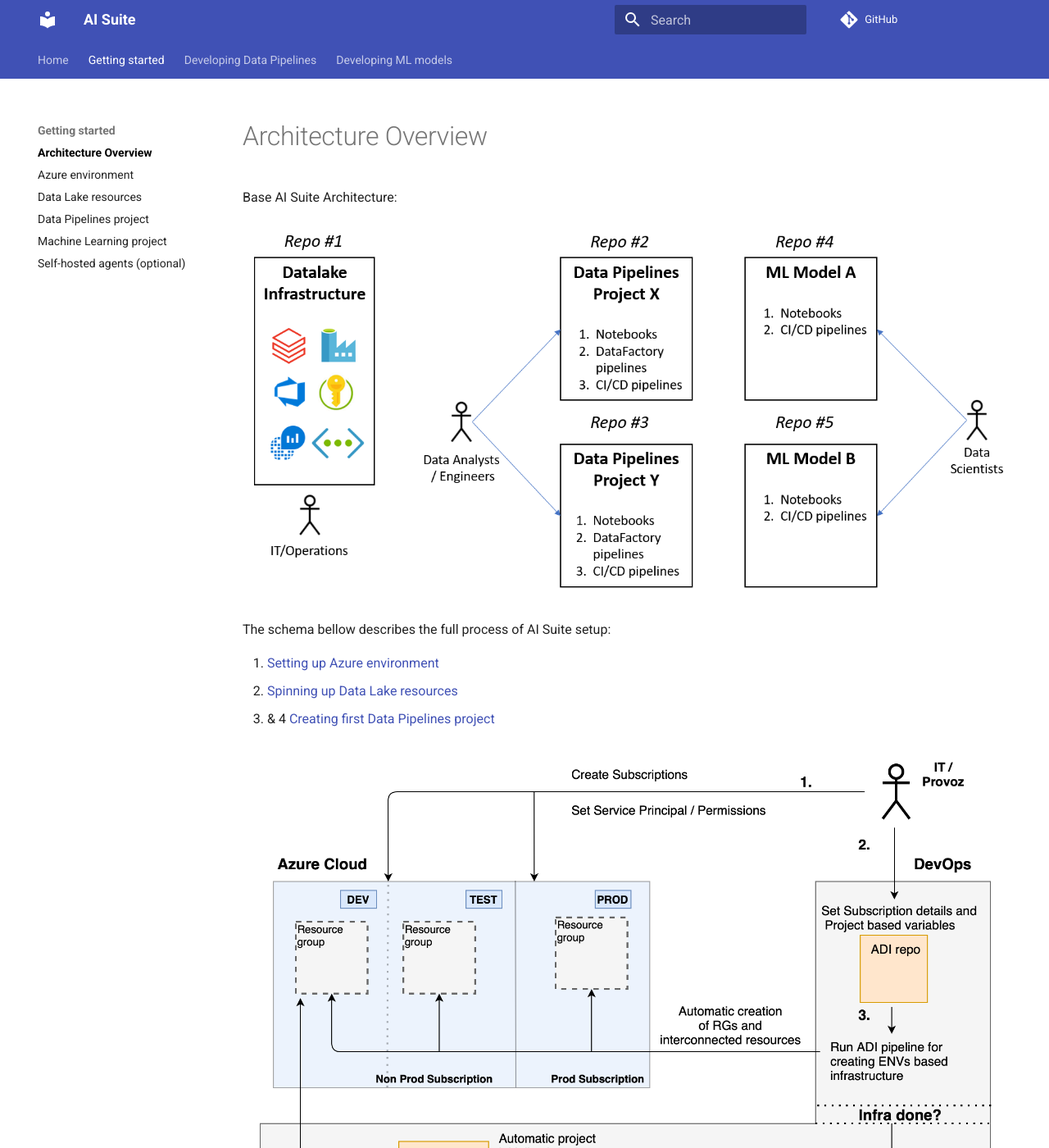
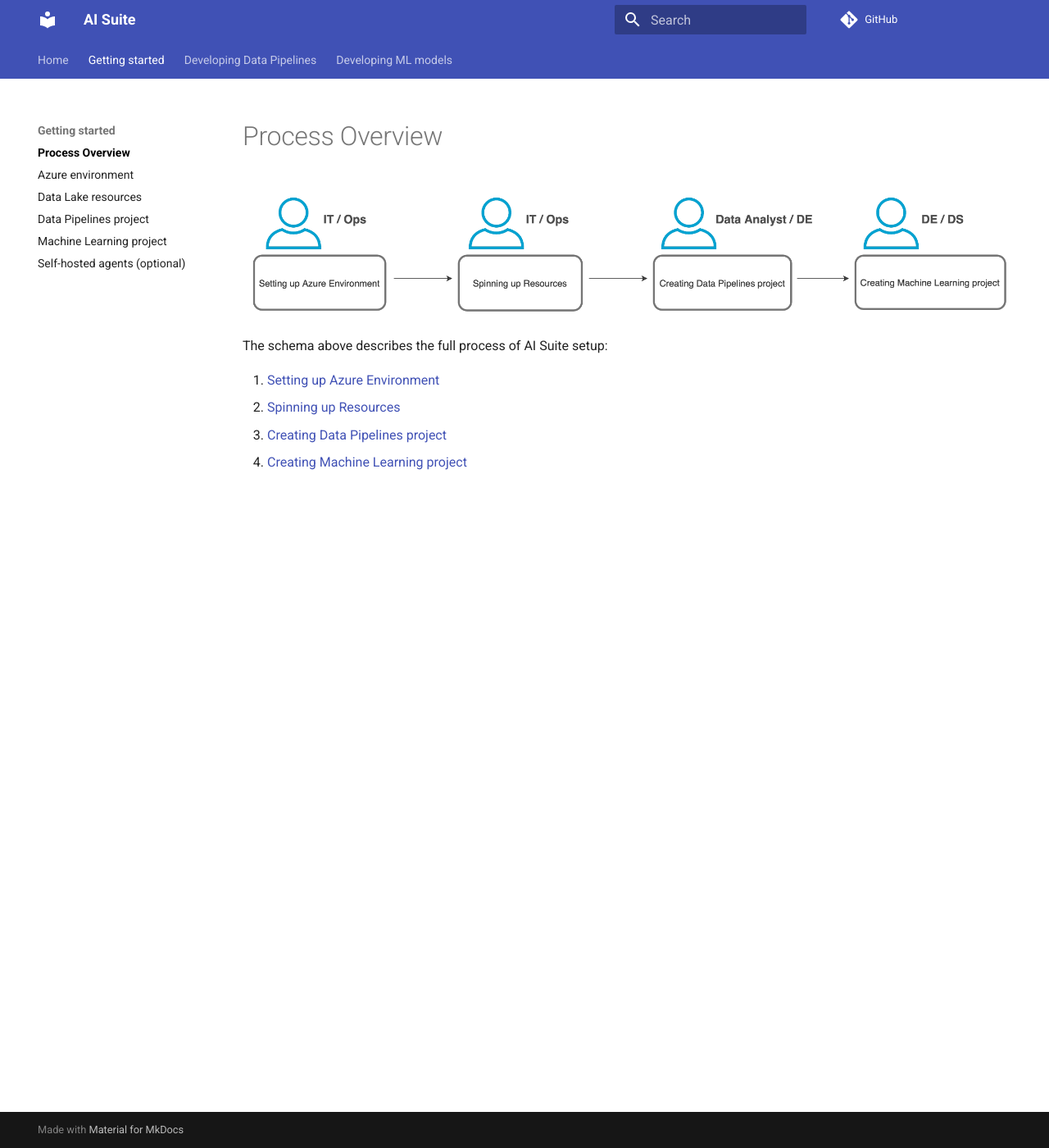
Before and after one commit to daipe-ai/platform-docs, an MkDocs documentation site: the page built from docs/getting-started/index.md, in a window 1280 px wide and 1400 px high. Shown: the whole window at 82% size. Built offline with MkDocs 1.6.1 and Material for MkDocs 9.7.7, drawn with Linux system fonts in a browser that asks for light colours; comment, search, counter and statistics services are not loaded.

Commit message:
Overview page updated

```diff
--- a/docs/getting-started/index.md
+++ b/docs/getting-started/index.md
@@ -1,13 +1,10 @@
-# Architecture Overview
+# Process Overview
 
-Base AI Suite Architecture:
+![](../images/process_overview.png)
 
-![](../images/architecture_overview.png)
+The schema above describes the full process of AI Suite setup:
 
-The schema bellow describes the full process of AI Suite setup:
-
-1. [Setting up Azure environment](./azure-setup.md)
-1. [Spinning up Data Lake resources](datalake-resources-setup.md)
-1. & 4 [Creating first Data Pipelines project](data-pipelines-project-setup.md)
-
-![](../images/index_infra_ov.png)
+1. [Setting up Azure Environment](azure-setup.md)
+2. [Spinning up Resources](datalake-resources-setup.md)
+3. [Creating Data Pipelines project](data-pipelines-project-setup.md)
+4. [Creating Machine Learning project](ml-project-setup.md)
--- a/mkdocs.yml
+++ b/mkdocs.yml
@@ -17,7 +17,7 @@
 nav:
   - Home: index.md
   - Getting started:
-      Architecture Overview: getting-started/index.md
+      Process Overview: getting-started/index.md
       Azure environment: getting-started/azure-setup.md
       Data Lake resources: getting-started/datalake-resources-setup.md
       Data Pipelines project: getting-started/data-pipelines-project-setup.md
```
Also changed, not shown: docs/getting-started/azure-setup.md (+1 -1 lines), docs/images/process_overview.png (added).
